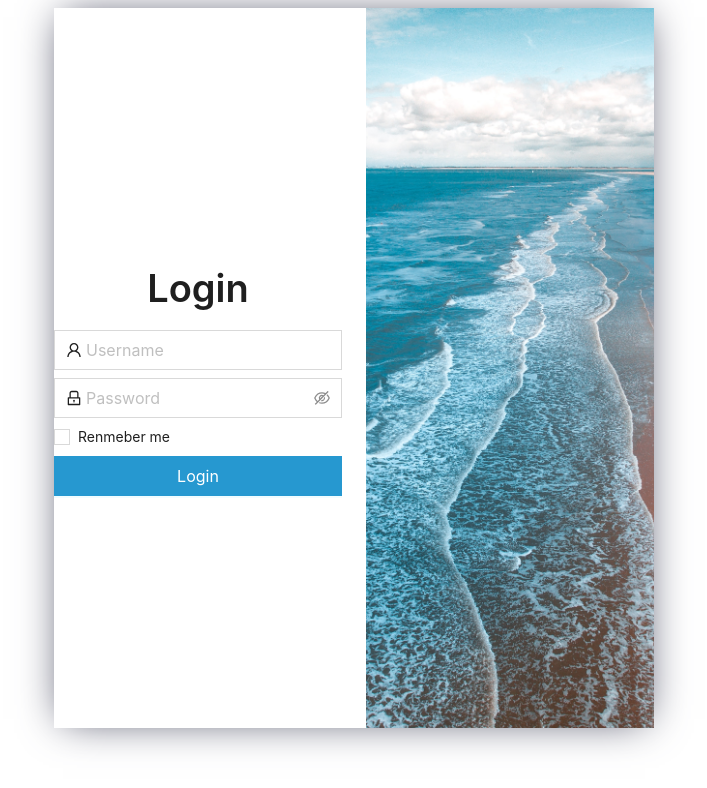
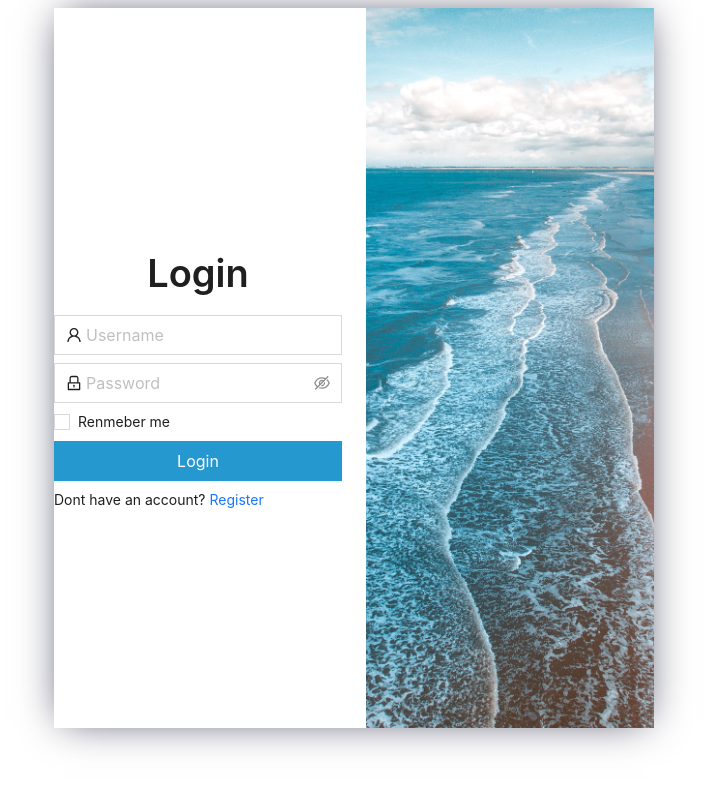
Before and after one commit to Gamber-github/social-media-app, a React (Vite) app: page /login in a window 1280 px wide. Shown: the top 788 px of the page, without its empty margins (286-993 px from the left). Built offline with nearby package versions, Linux system fonts and the light colour scheme.

Commit message:
Added navigation

```diff
--- a/src/components/LoginComponent/LoginForm.tsx
+++ b/src/components/LoginComponent/LoginForm.tsx
@@ -1,13 +1,18 @@
 import Checkbox from "antd/es/checkbox/Checkbox"
 import Space from "antd/es/space"
+import { useNavigate } from "react-router-dom"
 import styled from "styled-components"
 
 import { Button } from "../ui/Button/Button"
 import { LoginInput } from "../ui/Input/LoginInput"
 import { PasswordInput } from "../ui/Input/PasswordInput"
+import { Link } from "../ui/Typography/Link"
+import { Text } from "../ui/Typography/Text"
 import { Title } from "../ui/Typography/Title"
 
 export const LoginForm = () => {
+  const navigate = useNavigate()
+
   return (
     <FormContainer>
       <Title level={1}>Login</Title>
@@ -19,6 +24,9 @@ export const LoginForm = () => {
         <Button size="large" style={{ width: "100%" }}>
           Login
         </Button>
+        <Text>
+          Dont have an account? <Link onClick={() => navigate("/register")}>Register</Link>
+        </Text>
       </Space>
     </FormContainer>
   )
--- /dev/null
+++ b/src/components/ui/Typography/Link.tsx
@@ -0,0 +1,8 @@
+import React from "react"
+
+import { Typography } from "antd"
+import { LinkProps } from "antd/es/typography/Link"
+
+const { Link: AntLink } = Typography
+
+export const Link: React.FC<LinkProps> = ({ children, ...props }) => <AntLink {...props}>{children}</AntLink>
--- /dev/null
+++ b/src/components/ui/Typography/Text.tsx
@@ -0,0 +1,8 @@
+import React from "react"
+
+import { Typography } from "antd"
+import { TextProps } from "antd/es/typography/Text"
+
+const { Text: AntText } = Typography
+
+export const Text: React.FC<TextProps> = ({ children, ...props }) => <AntText {...props}>{children}</AntText>
```
